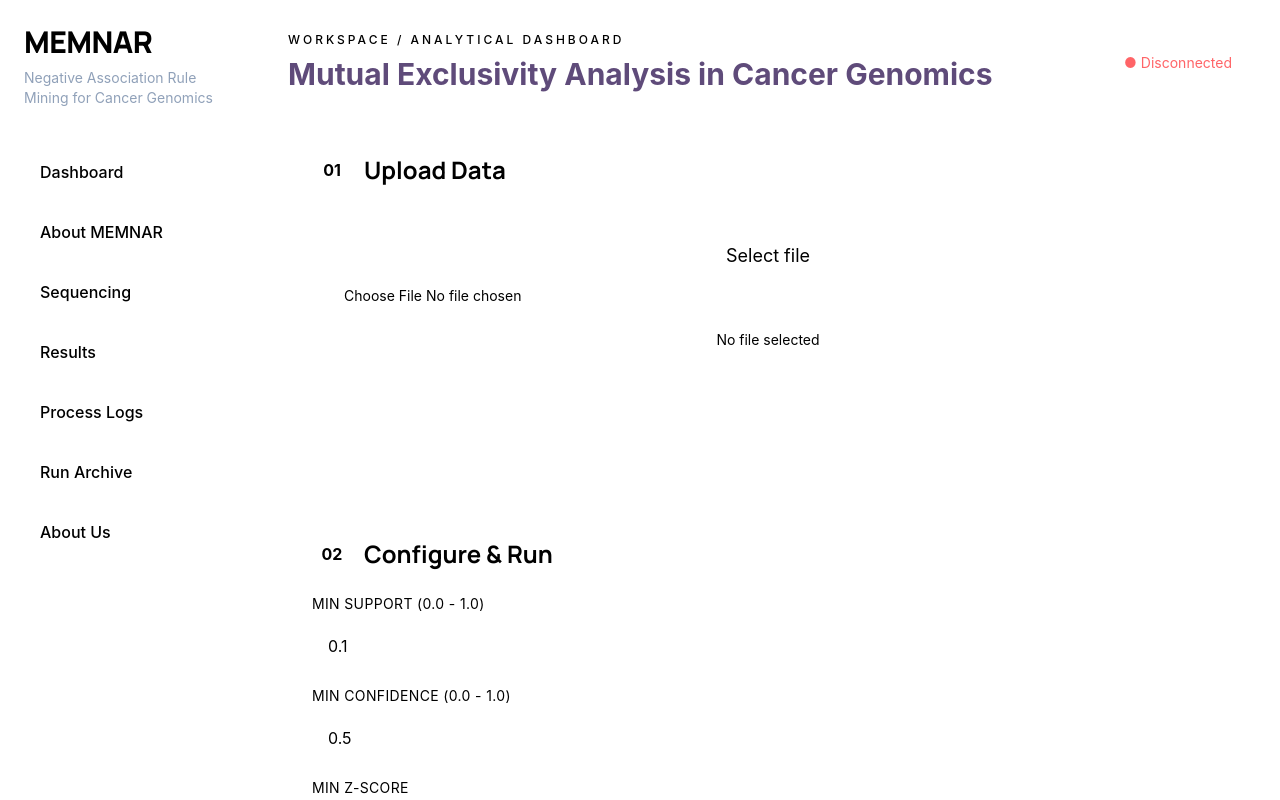
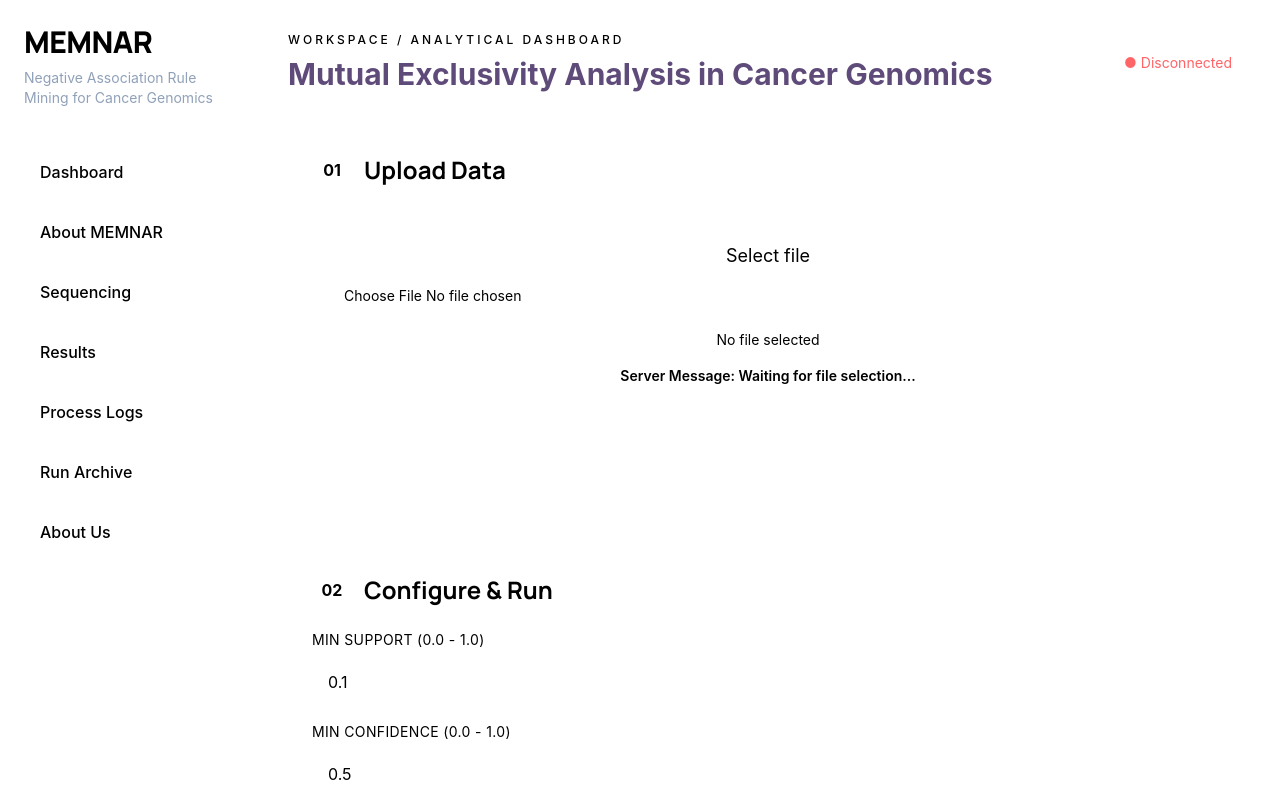
Before and after one commit to sukrozt/MEMNAR-Frontend, a React (Vite) app: page / in a window 1280 px wide. Shown: the top 800 px of the page. Built offline with nearby package versions, Linux system fonts and the light colour scheme; no server answers.

Commit message:
fix: add save button inactivity

```diff
--- a/src/App.jsx
+++ b/src/App.jsx
@@ -9,6 +9,7 @@ import Results from "./pages/Results";
 import ProcessLogs from "./pages/ProcessLogs";
 import RunArchive from "./pages/RunArchive";
 import AboutUs from "./pages/AboutUs";
+import { useLogs } from "./hooks/useLogs";
 
 const stompClient = new StompJs.Client({
   brokerURL: "ws://localhost:8080/websocket-connect",
@@ -36,10 +37,11 @@ function App() {
   const [connected, setConnected] = useState(false);
   const [output, setOutput] = useState(null);
   const [jobFinished, setJobFinished] = useState(false);
-  const [statusMessage, setStatusMessage] = useState("Waiting for action...");
+  const [statusMessage, setStatusMessage] = useState("Waiting for file selection...");
   const [selectedFile, setSelectedFile] = useState(null);
-  const [logs, setLogs] = useState([]);
+  const { logs, addLog, clearLogs } = useLogs();
   const [isFileSaved, setIsFileSaved] = useState(false);
+  const [isUploading, setIsUploading] = useState(false);
 
   useEffect(() => {
     let link = document.querySelector("link[rel~='icon']");
@@ -91,8 +93,7 @@ function App() {
 
     setOutput(null);
     setJobFinished(false);
-    setLogs([]);
-    setStatusMessage("Running algorithm...");
+    clearLogs();
     console.log("Sending Start command...");
 
     stompClient.publish({
@@ -111,6 +112,8 @@ function App() {
       return;
     }
 
+    setIsUploading(true);
+    try {
       const fileBase64 = await toBase64(selectedFile);
       const rawBase64 = fileBase64.split(",")[1];
       const CHUNK_SIZE = 60 * 1024;
@@ -120,6 +123,9 @@ function App() {
       console.log(
         `Starting upload: ${fileName} (Base64 length: ${rawBase64.length}), Total chunks: ${totalChunks}`
       );
+
+      setStatusMessage("Uploading file, please wait...");
+      await new Promise((r) => setTimeout(r, 500));
 
       for (let i = 0; i < totalChunks; i++) {
         const start = i * CHUNK_SIZE;
@@ -143,6 +149,12 @@ function App() {
       console.log("Upload Complete.");
       setIsFileSaved(true);
       setStatusMessage("File saved to server.");
+    } catch (error) {
+      console.error("Upload error:", error);
+      setStatusMessage("Upload failed.");
+    } finally {
+      setIsUploading(false);
+    }
   }
 
   function onStatusUpdate(status) {
@@ -169,11 +181,9 @@ function App() {
 
     if (isFinished) {
       setJobFinished(true);
-      setStatusMessage("Algorithm finished.");
-      setLogs((prev) => [...prev, message]);
+      addLog(message);
     } else {
-      setStatusMessage(message);
-      setLogs((prev) => [...prev, message]);
+      addLog(message);
     }
   }
 
@@ -241,6 +251,8 @@ function App() {
   handleFileSelection={handleFileSelection}
   handleFileUpload={handleFileUpload}
   runAlgorithm={runAlgorithm}
+  statusMessage={statusMessage}
+              isUploading={isUploading}
 />
           }
         />
--- a/src/components/FileUploadForm.jsx
+++ b/src/components/FileUploadForm.jsx
@@ -1,3 +1,28 @@
+function Dashboard({
+  connected,
+  selectedFile,
+  logs,
+  output,
+  isFileSaved,
+  handleFileSelection,
+  handleFileUpload,
+  runAlgorithm,
+  statusMessage,
+  isUploading
+}) {
+  return (
+    // ...
+    <FileUploadForm
+      connected={connected}
+      selectedFile={selectedFile}
+      handleFileSelection={handleFileSelection}
+      handleFileUpload={handleFileUpload}
+      statusMessage={statusMessage}
+      isUploading={isUploading}
+    />
+    // ...
+  );
+}
 import React from 'react';
 
 function FileUploadForm({
@@ -5,7 +30,8 @@ function FileUploadForm({
     selectedFile,
     statusMessage,
     handleFileUpload,
-    connected
+    connected,
+    isUploading
 }) {
     return (
         <section className="bg-[var(--surface-container)] rounded-2xl p-6 shadow-sm">
@@ -55,11 +81,11 @@ function FileUploadForm({
 
                 <button
                     onClick={handleFileUpload}
-                    disabled={!selectedFile || !connected}
+                    disabled={!selectedFile || !connected || isUploading}
                     className="mt-6 w-full rounded-xl px-5 py-3 font-bold text-white transition disabled:cursor-not-allowed disabled:opacity-50"
                     style={{ background: 'linear-gradient(135deg, var(--primary), var(--primary-soft))' }}
                 >
-                    Save File to Server
+                    {isUploading ? "Uploading file, please wait..." : "Save File to Server"}
                 </button>
             </div>
         </section>
--- /dev/null
+++ b/src/hooks/useLogs.jsx
@@ -0,0 +1,26 @@
+import { useState, useEffect } from "react";
+
+export function useLogs() {
+  // Başlangıçta LocalStorage'dan logları çekmeye çalışıyoruz
+  const [logs, setLogs] = useState(() => {
+    const savedLogs = localStorage.getItem("memnarLogs");
+    if (savedLogs) {
+      try {
+        return JSON.parse(savedLogs);
+      } catch (e) {
+        return [];
+      }
+    }
+    return [];
+  });
+
+  // Loglar her değiştiğinde otomatik olarak LocalStorage'ı güncelliyoruz
+  useEffect(() => {
+    localStorage.setItem("memnarLogs", JSON.stringify(logs));
+  }, [logs]);
+
+  const addLog = (message) => setLogs((prev) => [...prev, message]);
+  const clearLogs = () => setLogs([]);
+
+  return { logs, addLog, clearLogs };
+}
--- a/src/pages/Dashboard.jsx
+++ b/src/pages/Dashboard.jsx
@@ -9,6 +9,8 @@ export default function Dashboard({
   handleFileSelection,
   handleFileUpload,
   runAlgorithm,
+  isUploading,
+  statusMessage,
 })  {
   return (
     <main className="flex-1 p-8">
@@ -62,16 +64,20 @@ export default function Dashboard({
               {selectedFile ? selectedFile.name : "No file selected"}
             </div>
 
+            <div className="mt-4 text-sm text-[var(--primary)] font-semibold">
+              Server Message: {statusMessage}
+            </div>
+
             <button
               onClick={handleFileUpload}
-              disabled={!selectedFile || !connected}
+              disabled={!selectedFile || !connected || isUploading}
               className="mt-6 w-full rounded-xl px-5 py-3 font-bold text-white transition disabled:cursor-not-allowed disabled:opacity-50"
               style={{
                 background:
                   "linear-gradient(135deg, var(--primary), var(--primary-soft))",
               }}
             >
-              Save File to Server
+              {isUploading ? "Uploading file, please wait..." : "Save File to Server"}
             </button>
           </div>
         </section>
```
Lines whose indentation alone changed are shown as unchanged.
